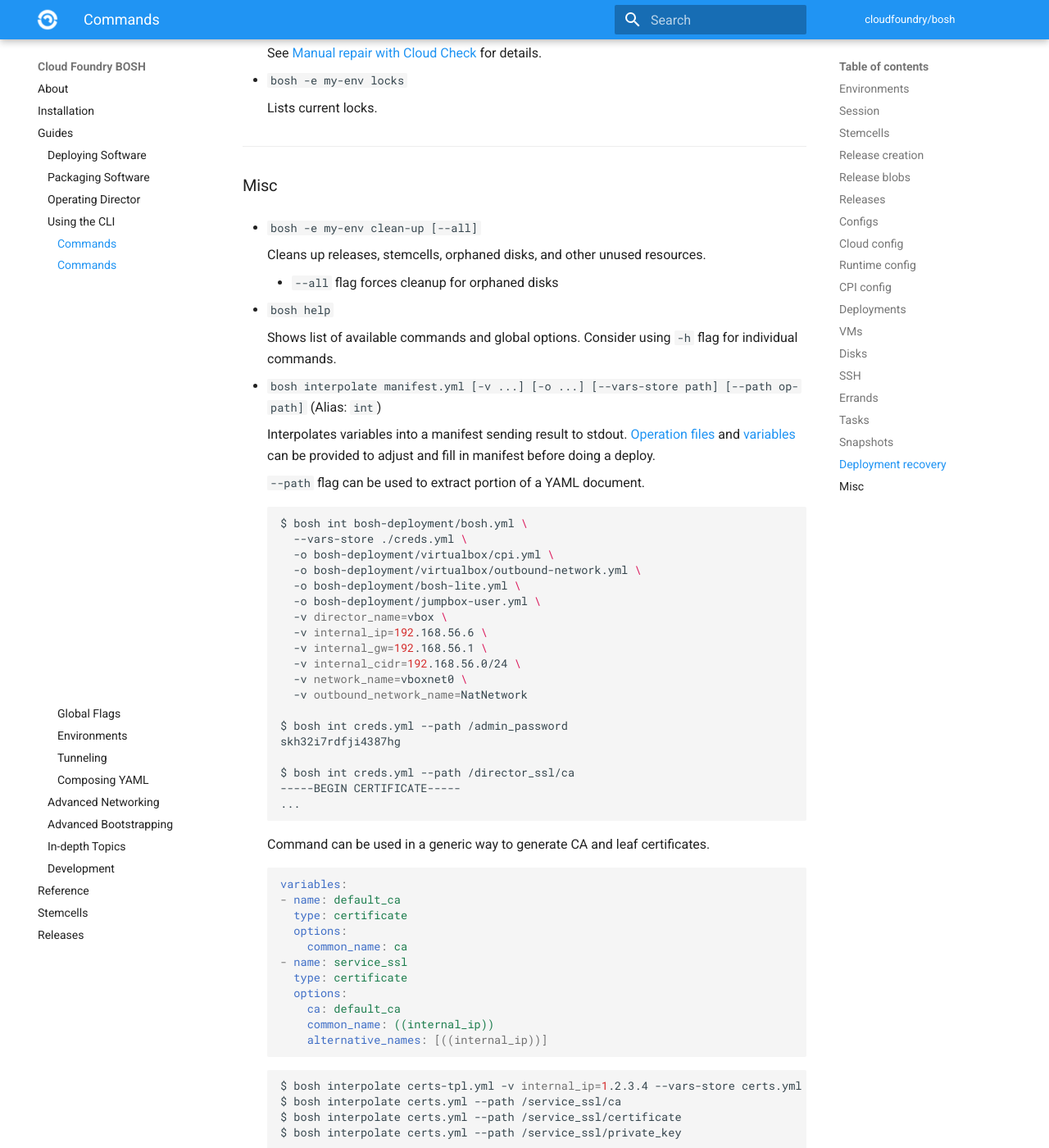
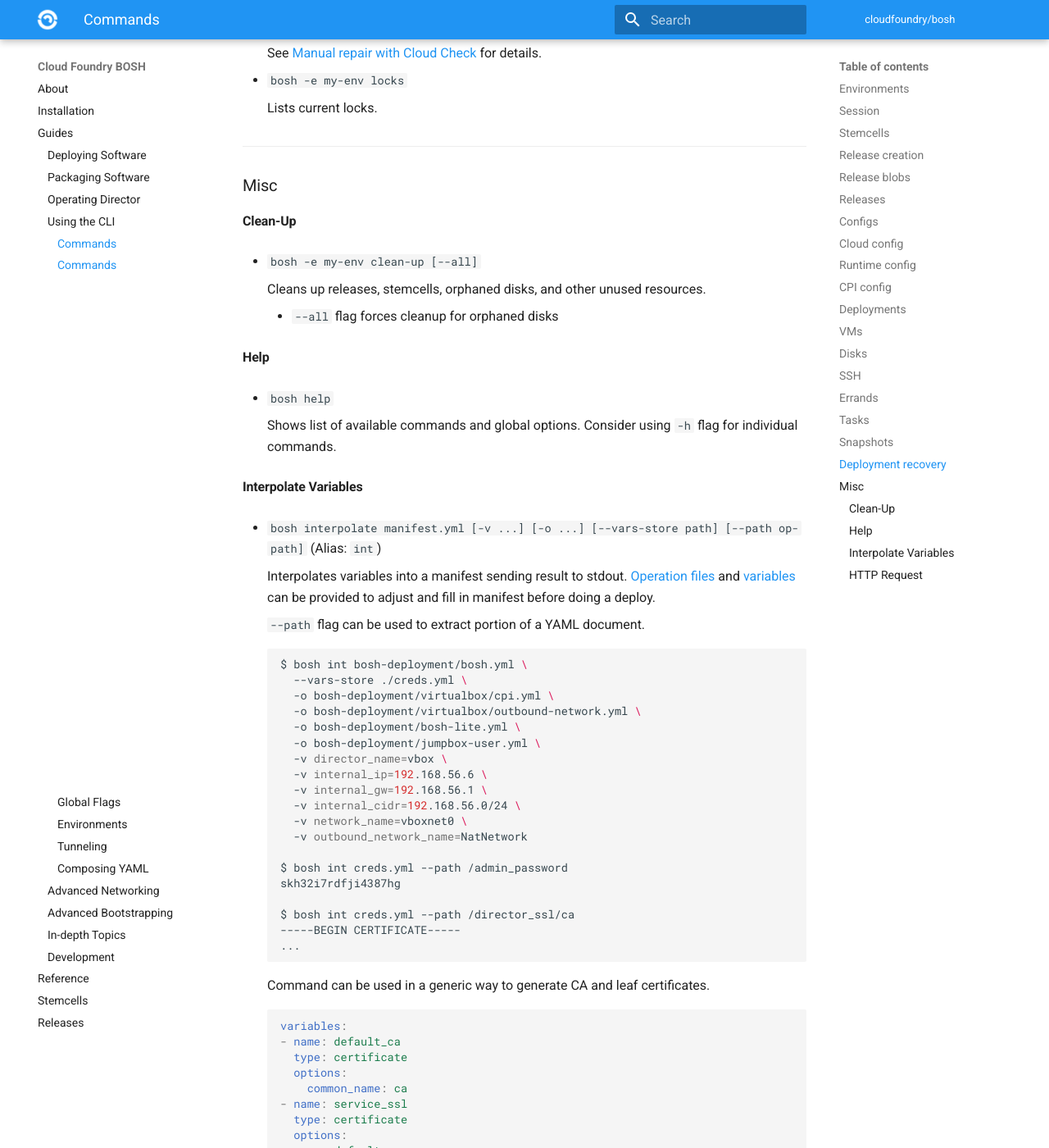
Before and after one commit to cloudfoundry/docs-bosh, an MkDocs documentation site: the page built from content/cli-v2.md, in a window 1280 px wide and 1400 px high, scrolled down 20542 px. Shown: the whole window at 82% size. Built offline with MkDocs 1.6.1 and Material for MkDocs 9.7.7, drawn with Linux system fonts in a browser that asks for light colours; old or Windows-style settings are respelled for this version of MkDocs.

Commit message:
Update anchors for the misc section of cli command help.
[#160528311](https://www.pivotaltracker.com/story/show/160528311)

````diff
--- a/content/cli-v2.md
+++ b/content/cli-v2.md
@@ -983,15 +983,22 @@ See [CPI config](cpi-config.md).
 ---
 ### Misc {: #misc }
 
+#### Clean-Up {: #clean-up }
+
 - `bosh -e my-env clean-up [--all]`
 
     Cleans up releases, stemcells, orphaned disks, and other unused resources.
 
     - `--all` flag forces cleanup for orphaned disks
 
+
+#### Help {: #help }
+
 - `bosh help`
 
     Shows list of available commands and global options. Consider using `-h` flag for individual commands.
+
+#### Interpolate Variables {: #interpolate }
 
 - `bosh interpolate manifest.yml [-v ...] [-o ...] [--vars-store path] [--path op-path]` (Alias: `int`)
 
@@ -1044,6 +1051,8 @@ See [CPI config](cpi-config.md).
     $ bosh interpolate certs.yml --path /service_ssl/private_key
     ```
 
+#### HTTP Request {: #curl }
+
 - `bosh curl [--method=HTTP-METHOD] [--header=HTTP-HEADER] [--body=PATH-TO-FILE-WITH-HTTP-REQUEST-BODY] [--show-headers]`
 
     Make an HTTP request to the BOSH Director. **Recommended to be used for debugging purposes only**.
````
